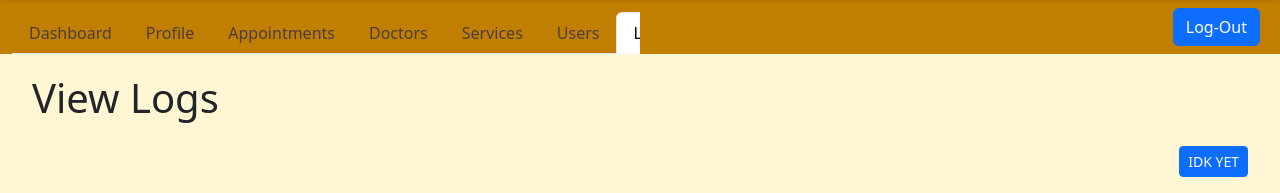
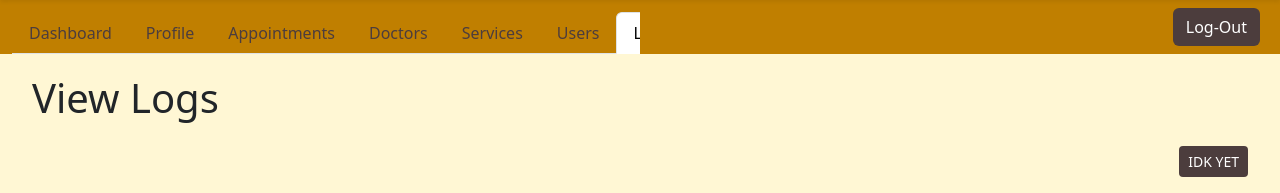
Before and after one commit to jolorambongga/SDAIC-v.3.0.09.01, a PHP site: page /logs.php in a window 1280 px wide. Shown: the part 56-249 px from the top of the page. Run offline with PHP 8.4, Linux system fonts and the light colour scheme; data that the repository does not hold is empty.

Commit message:
Add files via upload

```diff
--- a/admin/edit_doctors.php
+++ b/admin/edit_doctors.php
@@ -17,7 +17,7 @@ include_once('header.php');
       <!-- add button -->
       <div class="row">
         <div class="col-12">
-          <button type="button" class="btn btn-primary mt-3 mb-3 float-end btn-sm" data-bs-toggle="modal"
+          <button type="button" class="btn btn-mydark mt-3 mb-3 float-end btn-sm" data-bs-toggle="modal"
           data-bs-target="#mod_addDoc">Add Doctor</button>
         </div>
       </div>
--- a/admin/edit_services.php
+++ b/admin/edit_services.php
@@ -19,7 +19,7 @@ include_once('header.php');
       <!-- start add button -->
       <div class="row">
         <div class="col-12">
-          <button type="button" class="btn btn-primary mt-3 mb-3 float-end btn-sm" data-bs-toggle="modal"
+          <button type="button" class="btn btn-mydark mt-3 mb-3 float-end btn-sm" data-bs-toggle="modal"
           data-bs-target="#mod_addServ">Add Service</button>
         </div>
       </div>
--- a/admin/edit_users.php
+++ b/admin/edit_users.php
@@ -16,7 +16,7 @@ include_once('header.php');
       <!-- add button -->
       <div class="row">
         <div class="col-12">
-          <button type="button" class="btn btn-primary mt-3 mb-3 float-end btn-sm">IDK YET</button>
+          <button type="button" class="btn btn-mydark mt-3 mb-3 float-end btn-sm">IDK YET</button>
         </div>
       </div>
       <!-- end button -->
--- a/admin/header.php
+++ b/admin/header.php
@@ -86,7 +86,7 @@
 			</div>
 			<div class="col-md-6 d-flex justify-content-end" style="background-color: #C07F00;">
 				<!-- IF SET CONDITION FOR BUTTONS -->
-				<button type="button" class="btn btn-primary me-2 mt-2 mb-2">Log-Out</button>
+				<button type="button" class="btn btn-mydark me-2 mt-2 mb-2">Log-Out</button>
 			</div>
 		</div>
 	</div>
--- a/admin/logs.php
+++ b/admin/logs.php
@@ -16,7 +16,7 @@ include_once('header.php');
       <!-- add button -->
       <div class="row">
         <div class="col-12">
-          <button type="button" class="btn btn-primary mt-3 mb-3 float-end btn-sm">IDK YET</button>
+          <button type="button" class="btn btn-mydark mt-3 mb-3 float-end btn-sm">IDK YET</button>
         </div>
       </div>
       <!-- end button -->
--- a/admin/view_appointments.php
+++ b/admin/view_appointments.php
@@ -16,7 +16,7 @@ include_once "header.php";
       <!-- add button -->
       <div class="row">
         <div class="col-12">
-          <button type="button" class="btn btn-primary mt-3 mb-3 float-end btn-sm">IDK YET</button>
+          <button type="button" class="btn btn-mydark mt-3 mb-3 float-end btn-sm">IDK YET</button>
         </div>
       </div>
       <!-- end button -->
```
